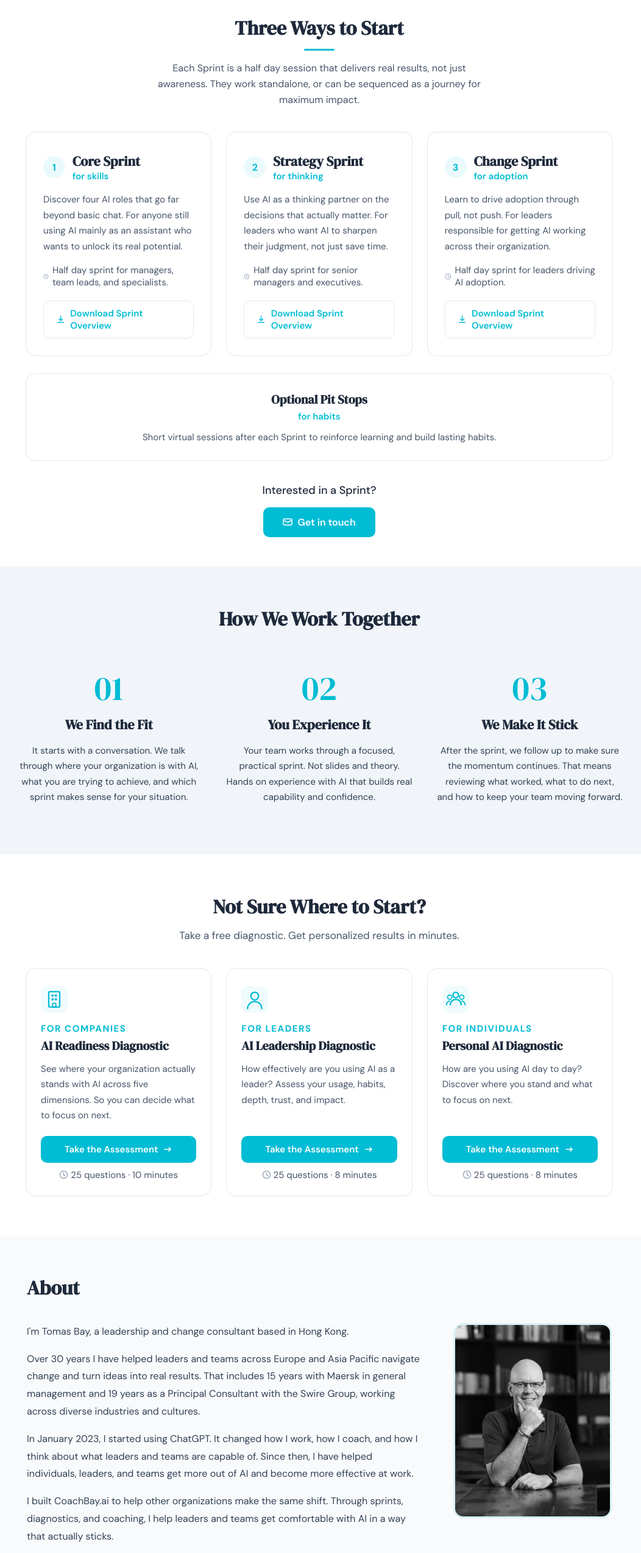
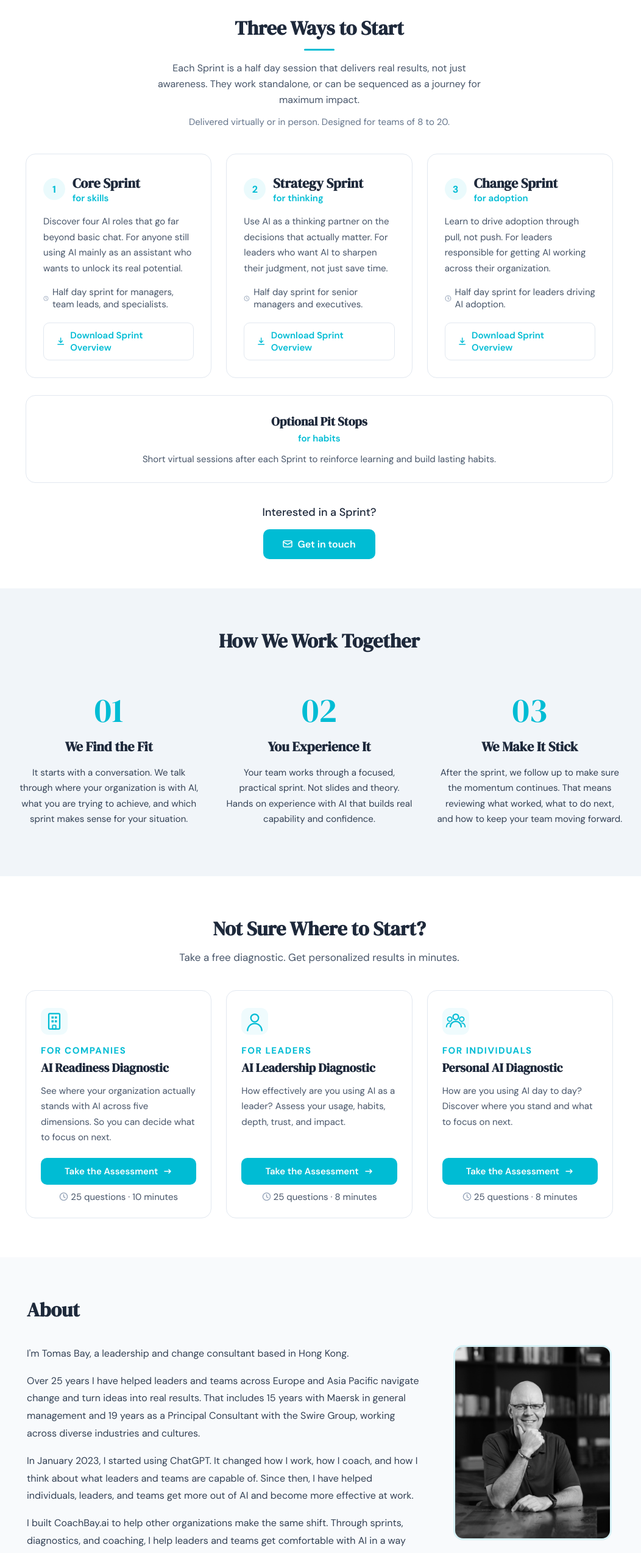
Before and after one commit to coachbay/site, a React (Vite) app: page / in a window 1280 px wide. Shown: the part 979-3526 px from the top of the page at 61% size, without its empty margins (116-1168 px from the left). Built offline with nearby package versions, Linux system fonts and the light colour scheme.

Commit message:
Fix 30→25 years in About, add delivery format line to sprints

```diff
--- a/LandingPage.jsx
+++ b/LandingPage.jsx
@@ -189,6 +189,9 @@ export default function LandingPage({ onNavigate }) {
           <p style={{ color: "#475569", fontSize: 16, lineHeight: 1.6, margin: "0 auto", maxWidth: 560 }}>
             Each Sprint is a half day session that delivers real results, not just awareness. They work standalone, or can be sequenced as a journey for maximum impact.
           </p>
+          <p style={{ color: "#64748b", fontSize: 15, lineHeight: 1.6, margin: "12px auto 0", maxWidth: 560, textAlign: "center" }}>
+            Delivered virtually or in person. Designed for teams of 8 to 20.
+          </p>
         </div>
 
         <div className="card-grid" style={{ padding: "0 24px" }}>
@@ -315,7 +318,7 @@ export default function LandingPage({ onNavigate }) {
           <div className="about-flex" style={{ display: "flex", gap: 48, alignItems: "flex-start", flexWrap: "wrap" }}>
             <div style={{ flex: "1 1 340px", textAlign: "left" }}>
               <p style={{ color: "#334155", fontSize: 16, lineHeight: 1.8, margin: "0 0 16px" }}>I'm Tomas Bay, a leadership and change consultant based in Hong Kong.</p>
-              <p style={{ color: "#334155", fontSize: 16, lineHeight: 1.8, margin: "0 0 16px" }}>Over 30 years I have helped leaders and teams across Europe and Asia Pacific navigate change and turn ideas into real results. That includes 15 years with Maersk in general management and 19 years as a Principal Consultant with the Swire Group, working across diverse industries and cultures.</p>
+              <p style={{ color: "#334155", fontSize: 16, lineHeight: 1.8, margin: "0 0 16px" }}>Over 25 years I have helped leaders and teams across Europe and Asia Pacific navigate change and turn ideas into real results. That includes 15 years with Maersk in general management and 19 years as a Principal Consultant with the Swire Group, working across diverse industries and cultures.</p>
               <p style={{ color: "#334155", fontSize: 16, lineHeight: 1.8, margin: "0 0 16px" }}>In January 2023, I started using ChatGPT. It changed how I work, how I coach, and how I think about what leaders and teams are capable of. Since then, I have helped individuals, leaders, and teams get more out of AI and become more effective at work.</p>
               <p style={{ color: "#334155", fontSize: 16, lineHeight: 1.8, margin: "0 0 28px" }}>I built CoachBay.ai to help other organizations make the same shift. Through sprints, diagnostics, and coaching, I help leaders and teams get comfortable with AI in a way that actually sticks.</p>
               <div style={{ display: "flex", flexWrap: "wrap", gap: 12 }}>
```
